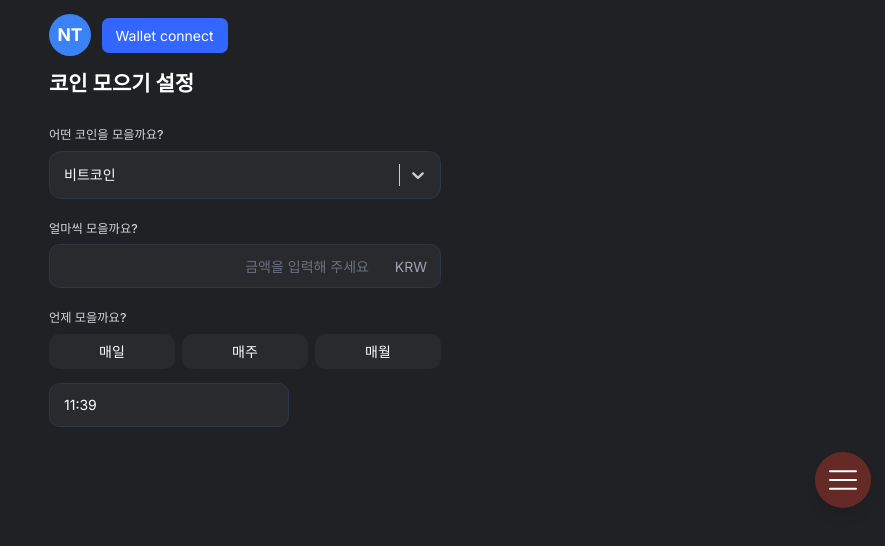
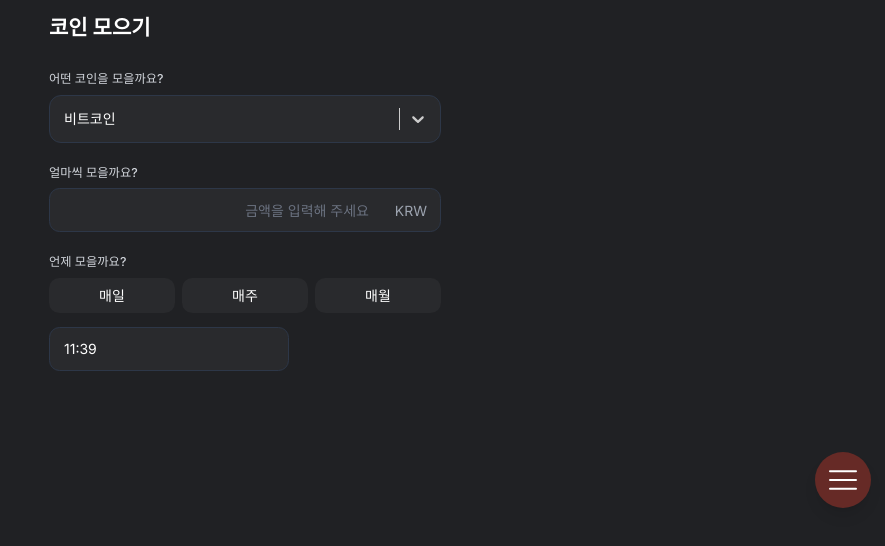
Before and after one commit to imsourceboom/nomorethink-front, a Next.js app: page /add in a window 1280 px wide. Shown: the top 546 px of the page, without its empty margins (395-1280 px from the left). Built offline with nearby package versions, Linux system fonts and the light colour scheme.

Commit message:
수정: 매수(add) 페이지에서 헤더 영역 제거 및 제목에서 '설정' 단어 삭제

```diff
--- a/app/(pages)/add/page.tsx
+++ b/app/(pages)/add/page.tsx
@@ -97,16 +97,7 @@ export default function AddPage() {
             >
                 <main className="flex flex-col items-center justify-start px-4 pb-24 bg-[var(--bg-color)]">
                     <div className="w-full max-w-md mx-auto">
-                        <Header
-                            isConnected={isConnected}
-                            address={address}
-                            isLoading={isLoading}
-                            error={error}
-                            onWalletConnect={handleWalletConnect}
-                            resetError={resetError}
-                        />
-
-                        <h1 className="text-2xl font-bold mb-8">코인 모으기 설정</h1>
+                        <h1 className="text-2xl font-bold mb-8 mt-4">코인 모으기</h1>
 
                         <form onSubmit={(e) => {
                             e.preventDefault();
```
